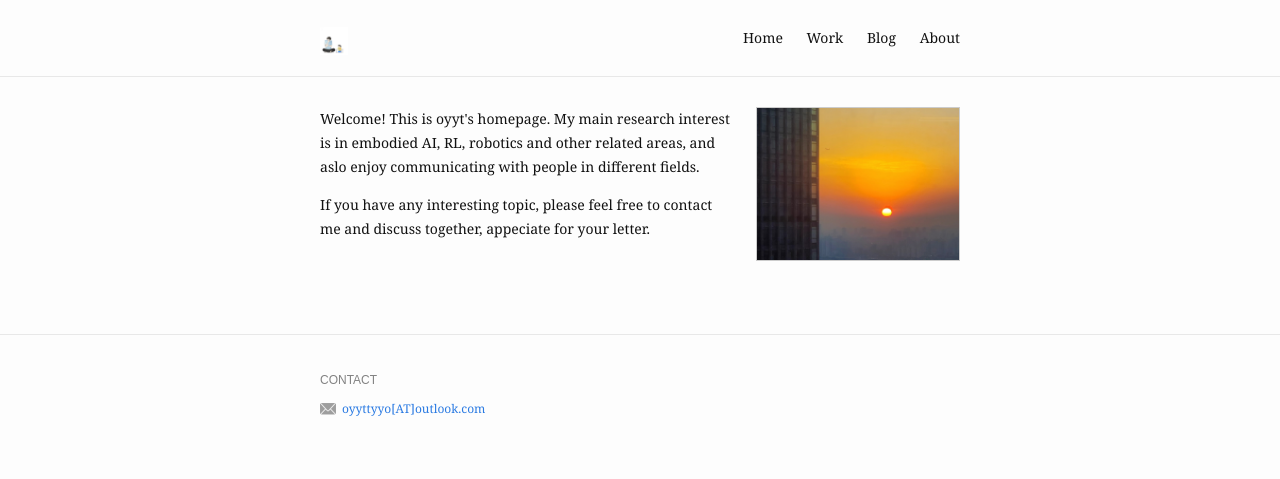
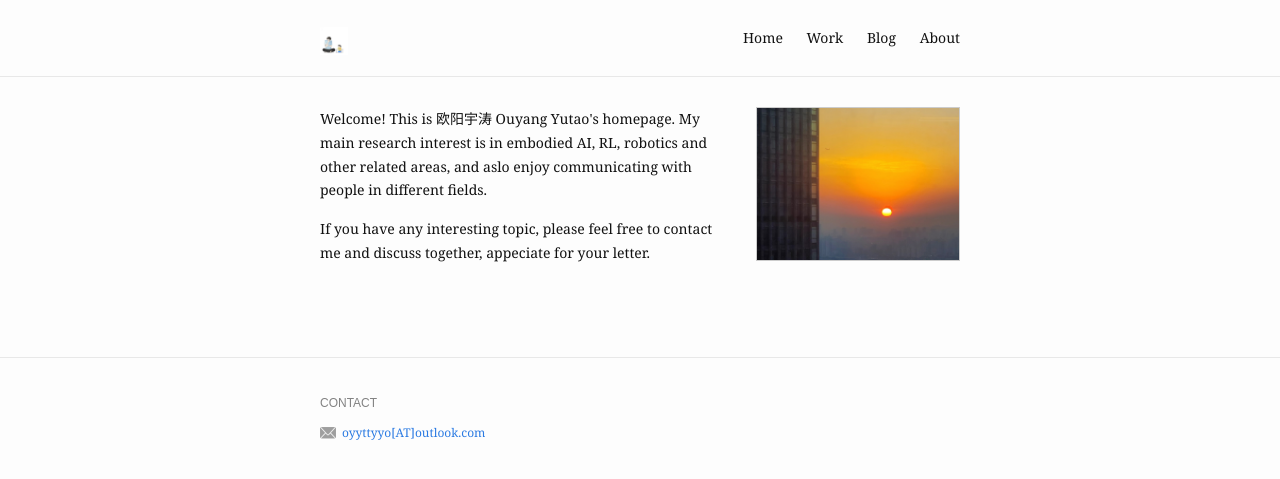
Before and after one commit to shihusi/shihusi.github.io, a Jekyll site: the page built from index.md, in a window 1280 px wide. Shown: the top 479 px of the page. Built offline with Jekyll 4.4.1, drawn with Linux system fonts in a browser that asks for light colours.

Commit message:
[doc] add name

```diff
--- a/index.md
+++ b/index.md
@@ -7,7 +7,7 @@ profile_picture:
 ---
 
 <p>
-  Welcome! This is oyyt's homepage. My main research interest is in embodied AI, RL, robotics and other related areas, and aslo enjoy communicating with people in different fields.
+  Welcome! This is 欧阳宇涛 Ouyang Yutao's homepage. My main research interest is in embodied AI, RL, robotics and other related areas, and aslo enjoy communicating with people in different fields.
 </p>
 
 <p>
```
